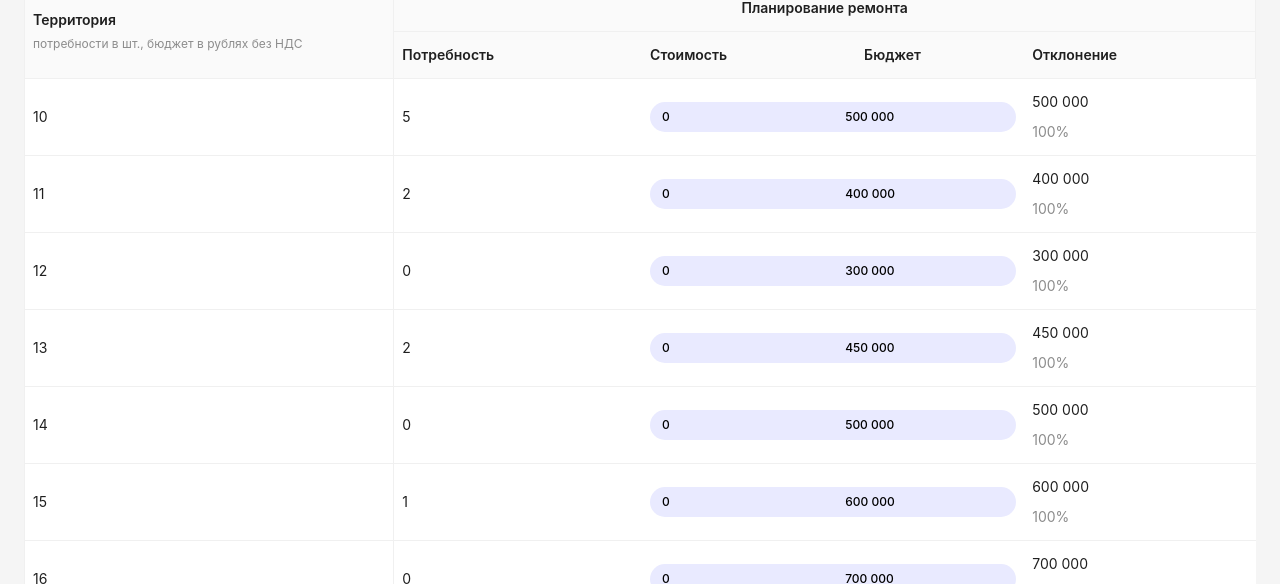
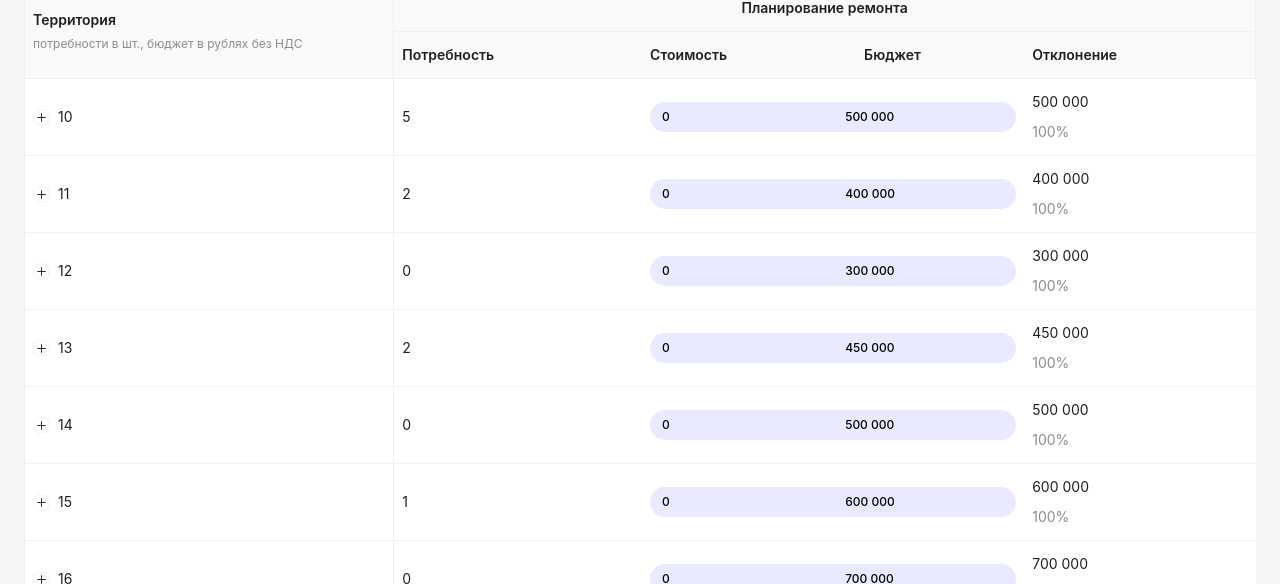
Before and after one commit to mushkovskiy/antd-design, a React (Vite) app: page /dashboard in a window 1280 px wide. Shown: the part 216-800 px from the top of the page. Built offline with nearby package versions, Linux system fonts and the light colour scheme.

Commit message:
Added spec for expand paragraph

```diff
--- a/src/pages/Dashboard.tsx
+++ b/src/pages/Dashboard.tsx
@@ -484,7 +484,7 @@ const Dashboard: React.FC = () => {
         expandable={{
           defaultExpandAllRows: false,
           expandedRowKeys,
-          showExpandColumn: false,
+          showExpandColumn: true,
           onExpandedRowsChange: (keys) => setExpandedRowKeys(keys as string[]),
         }}
       />
```
Also changed, not shown: component-specs/expandable-paragraph/EXPANABLE_PARAGRAPH.md (added).
